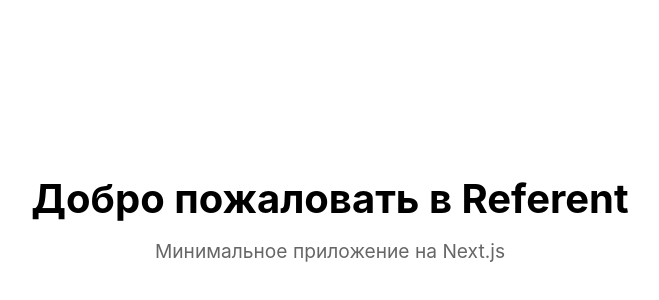
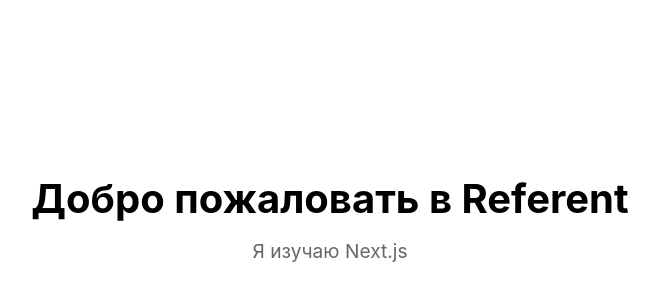
Before and after one commit to rbait31/referent, a Next.js app: page / in a window 1280 px wide. Shown: the part 182-482 px from the top of the page, without its empty margins (310-969 px from the left). Built offline with nearby package versions, Linux system fonts and the light colour scheme.

Commit message:
Text change

```diff
--- a/app/page.tsx
+++ b/app/page.tsx
@@ -12,7 +12,7 @@
         Добро пожаловать в Referent
       </h1>
       <p style={{ fontSize: '1.2rem', color: '#666' }}>
-        Минимальное приложение на Next.js
+        Я изучаю Next.js
       </p>
     </main>
   )
```
